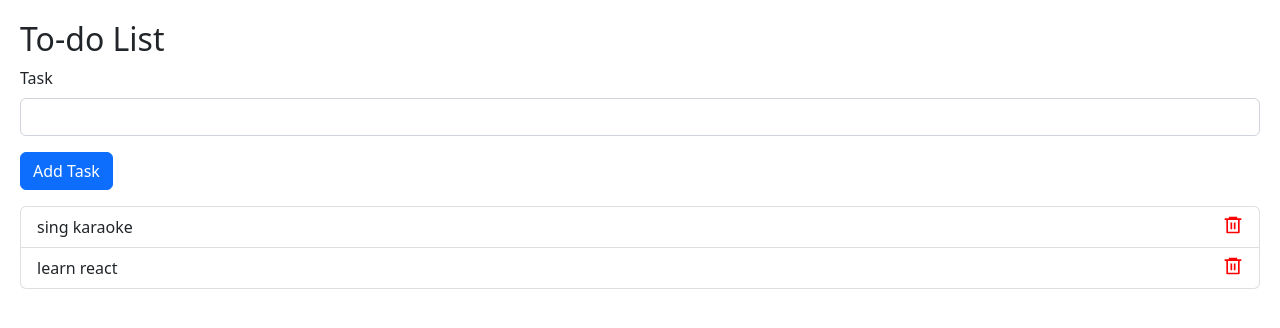
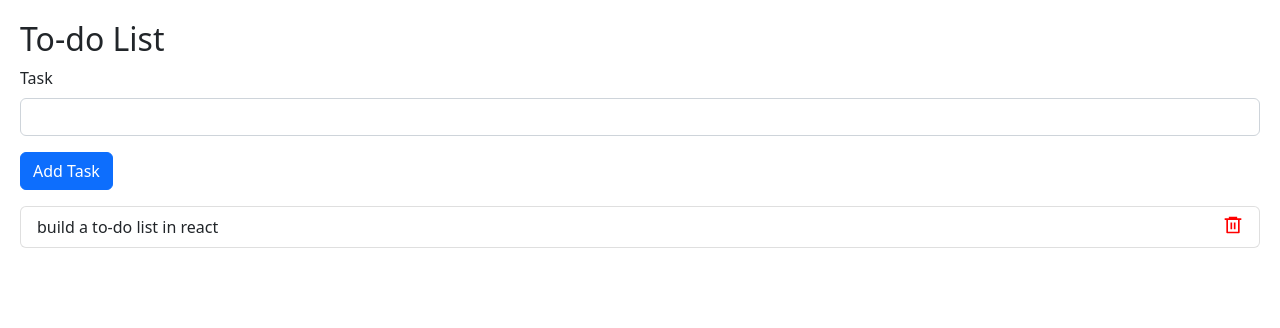
Before and after one commit to niiquash/todoapplication, a React (Vite) app: page / in a window 1280 px wide. Shown: the top 328 px of the page. Built offline with nearby package versions, Linux system fonts and the light colour scheme.

Commit message:
finishing touches

```diff
--- a/src/App.tsx
+++ b/src/App.tsx
@@ -8,12 +8,7 @@ function App() {
   const [todos, setTodos] = useState([
     {
       id: 1,
-      item: "sing karaoke",
-      completed: false,
-    },
-    {
-      id: 2,
-      item: "learn react",
+      item: "build a to-do list in react",
       completed: false,
     },
   ]);
```
